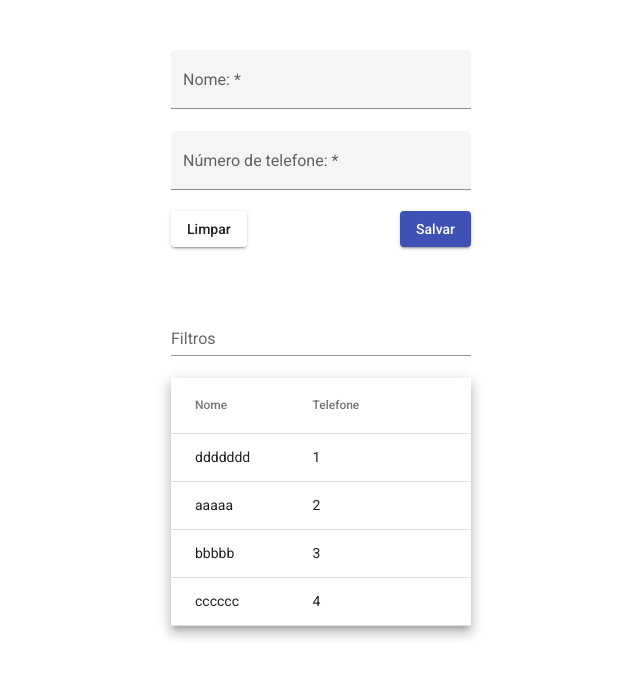
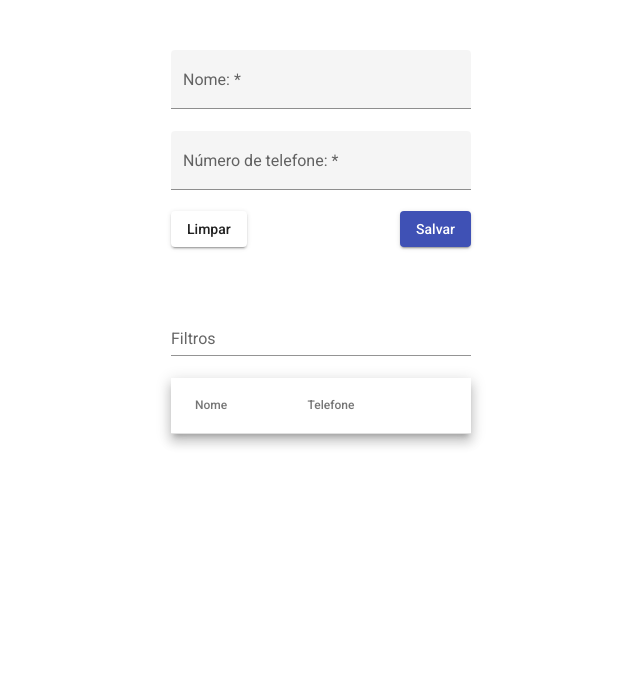
Before and after one commit to PedroLuisBrilhadori/fiscon, an Angular app: page / in a window 1280 px wide. Shown: the top 678 px of the page, without its empty margins (319-959 px from the left). Built offline with nearby package versions, Linux system fonts and the light colour scheme.

Commit message:
fix: arruma função que exclui um elemento da coluna

```diff
--- a/src/app/app.component.ts
+++ b/src/app/app.component.ts
@@ -24,12 +24,7 @@ export class AppComponent {
     },
   ];
 
-  dataSource: { name: string; tel: string }[] = [
-    { tel: '1', name: 'ddddddd' },
-    { tel: '2', name: 'aaaaa' },
-    { tel: '3', name: 'bbbbb' },
-    { tel: '4', name: 'cccccc' },
-  ];
+  dataSource: { name: string; tel: string; id: string }[] = [];
 
   form: FormGroup = new FormGroup({
     tel: new FormControl(new MyTel('', '', ''), [Validators.required]),
@@ -50,6 +45,7 @@ export class AppComponent {
     this.dataSource.push({
       name,
       tel: `(${tel?.area}) ${tel?.exchange}-${tel?.subscriber}`,
+      id: Math.random().toString(16).slice(2),
     });
 
     this.table.renderRows();
--- a/src/app/table/table.component.html
+++ b/src/app/table/table.component.html
@@ -12,7 +12,7 @@
       {{ column.displayName }}
     </th>
 
-    <td mat-cell *matCellDef="let element" (click)="removeData()">
+    <td mat-cell *matCellDef="let element" (click)="removeElement(element)">
       <span>
         {{ element[column.name] }}
       </span>
--- a/src/app/table/table.component.ts
+++ b/src/app/table/table.component.ts
@@ -57,7 +57,7 @@ export class TableComponent implements AfterViewInit {
    * @hidden
    * Inicializa o dataSouce com o tipo MatTableDataSource
    */
-  _dataSource = new MatTableDataSource<any[]>([]);
+  _dataSource = new MatTableDataSource<any>([]);
 
   ngAfterViewInit() {
     this._dataSource.sortingDataAccessor = (item, property) => {
@@ -75,12 +75,13 @@ export class TableComponent implements AfterViewInit {
   }
 
   renderRows() {
-    this.table.renderRows();
+    this._dataSource.data = this.dataSource;
   }
 
-  removeData() {
-    this._dataSource.data.pop();
-    this.table.renderRows();
+  removeElement(element) {
+    this._dataSource.data = this._dataSource.data.filter(
+      (data) => element?.tel !== data?.tel
+    );
   }
 
   applyFilter(event: Event) {
```
